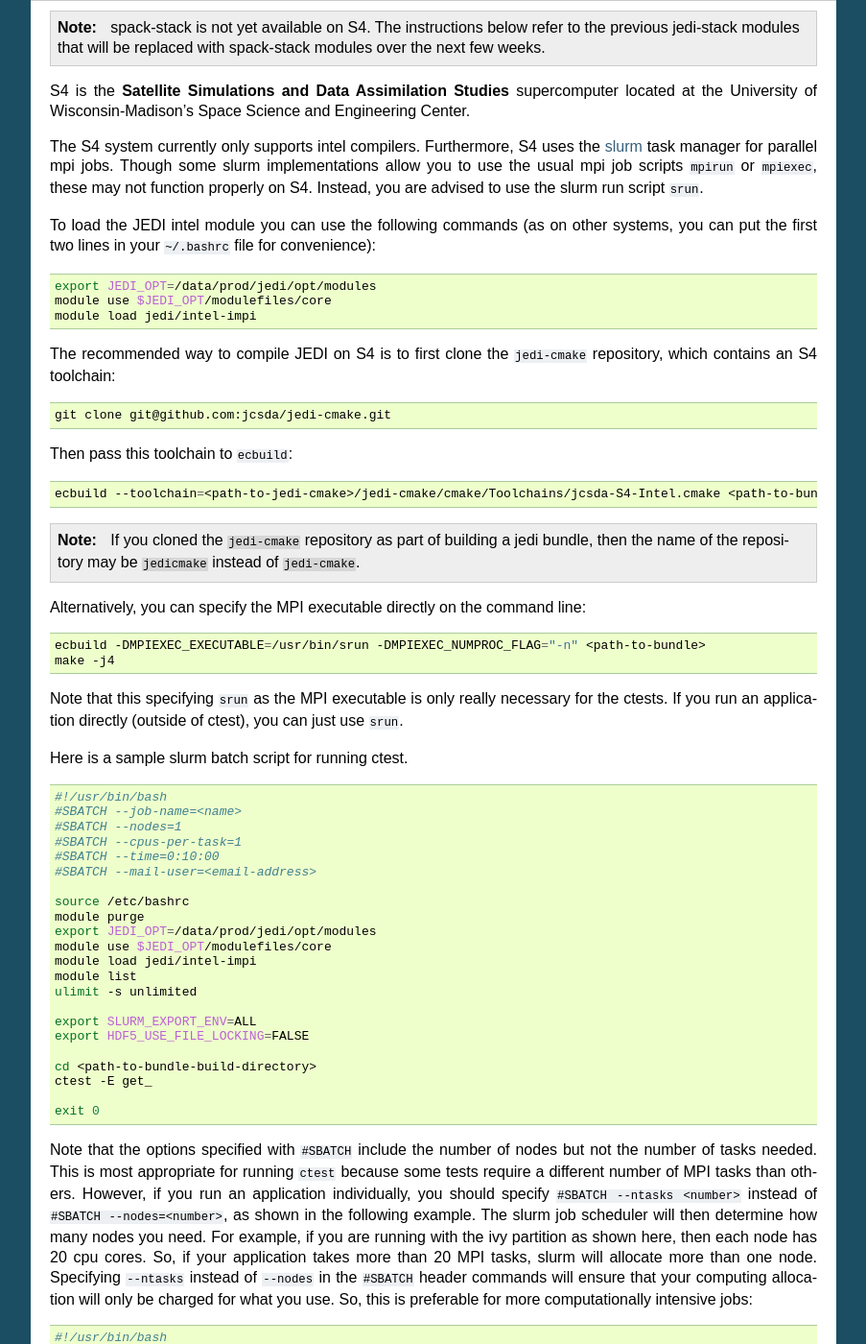
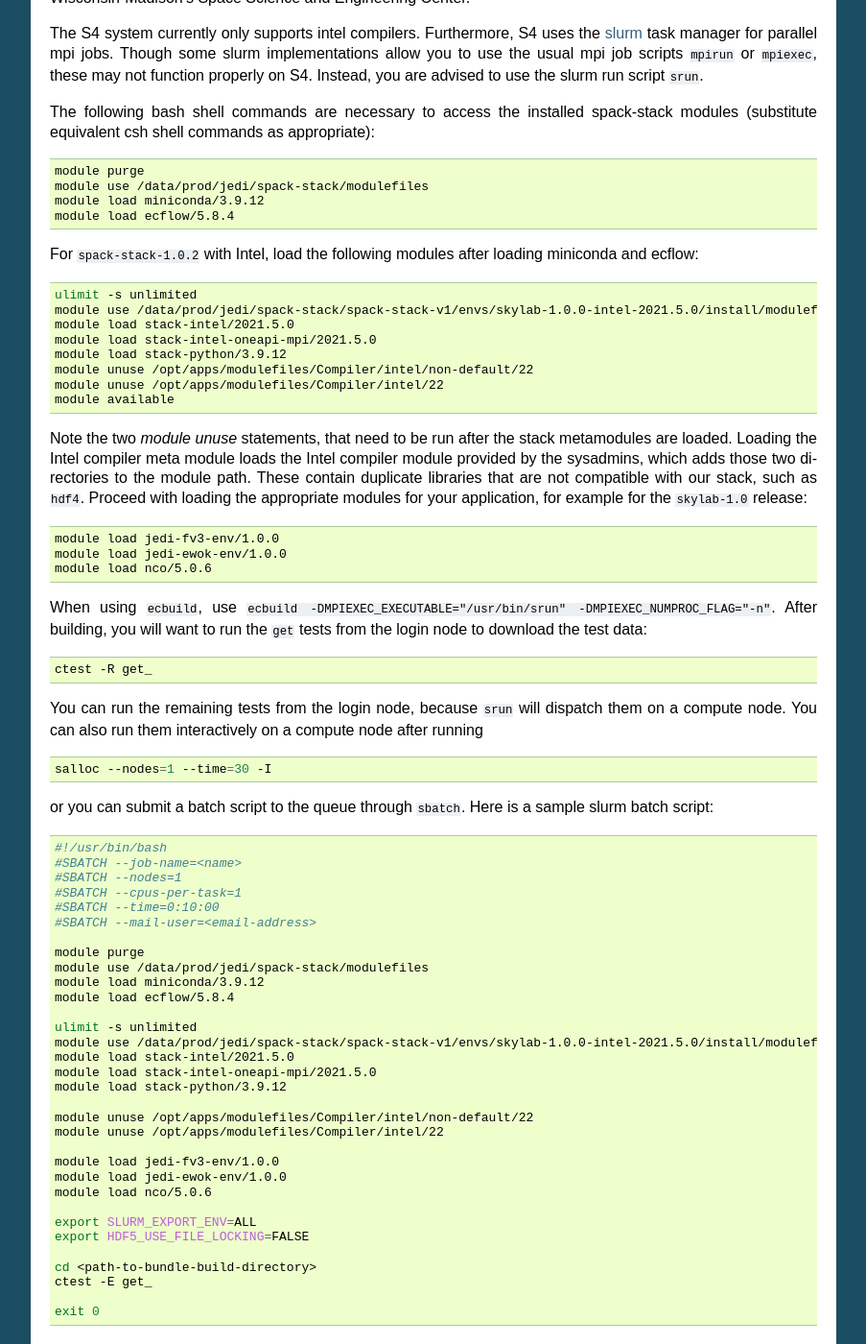
Before and after one commit to JCSDA/jedi-docs, a Sphinx documentation site: the page built from docs/using/jedi_environment/modules.rst, in a window 1280 px wide and 1400 px high, scrolled down 8624 px. Shown: the whole window at 96% size, without its empty margins (198-1101 px from the left). Built offline with Sphinx 7.4.7, drawn with Linux system fonts in a browser that asks for light colours; some of the changed text lies outside the part shown.

Commit message:
spack-stack updates for Cheyenne and S4 (#488)
* Update docs/using/jedi_environment/modules.rst with changes for Cheyenne and S4

```diff
--- a/docs/using/jedi_environment/modules.rst
+++ b/docs/using/jedi_environment/modules.rst
@@ -140,7 +140,7 @@
 
    exit 0
 
-Note that the options specified with ``#SBATCH`` include the number of nodes but not the number of tasks needed.  This is most appropriate for running ``ctest`` because some tests require a different number of MPI tasks than others.  However, if you run an application individually, you should specify ``#SBATCH --ntasks <number>`` instead of ``#SBATCH --nodes=<number>``, as shown in the following example.  The slurm job scheduler will properly determine how many nodes your job requires. Specifying ``--ntasks`` instead of ``--nodes`` in the ``#SBATCH`` header commands will mandate that your computing allocation will only be charged for what you use.  This is preferable for more computationally intensive jobs:
+Note that the options specified with ``#SBATCH`` include the number of nodes but not the number of tasks needed.  This is most appropriate for running ``ctest`` because some tests require a different number of MPI tasks than others.  However, if you run an application individually, you should specify ``#SBATCH --ntasks <number>`` instead of ``#SBATCH --nodes=<number>``, as shown in the following example.  The slurm job scheduler will properly determine how many nodes your job requires. Specifying ``--ntasks`` instead of ``--nodes`` in the ``#SBATCH`` header commands will mandate that your computing allocation will only be charged for what you use.  This is preferable for more computationally intensive jobs.
 
 .. code-block:: bash
 
@@ -163,9 +163,13 @@
 
    # make sure the number of tasks it requires matches the SBATCH --ntasks specification above
    cd <path-to-bundle-build-directory>
+   # Note that --ntasks=4 below is not needed in this case - srun will use what's in the SBATCH line above
    srun --ntasks=4 --cpu_bind=core --distribution=block:block test_ufo_radiosonde_opr testinput/radiosonde.yaml
 
    exit 0
+
+.. note::
+   JEDI applications (like most NWP applications) require a decent amount of memory, in which case asking for just a fraction of a node may fail with out of memory errors. This can be avoided by asking for an entire node (or, for larger jobs, more nodes) and running with fewer MPI tasks than each node provides by using ``#SBATCH --nodes=1`` and ``srun --ntasks=4``, for example.
 
 Submit and monitor your jobs with these commands
 
@@ -317,60 +321,55 @@
 Cheyenne
 --------
 
-.. note:: spack-stack is not yet available on Cheyenne. The instructions below refer to the previous jedi-stack modules that will be replaced with spack-stack modules over the next few weeks.
+`Cheyenne <https://www2.cisl.ucar.edu/resources/computational-systems/cheyenne/cheyenne>`_ is a 5.34-petaflops, high-performance computer built for NCAR by SGI.
 
-`Cheyenne <https://www2.cisl.ucar.edu/resources/computational-systems/cheyenne/cheyenne>`_ is a 5.34-petaflops, high-performance computer built for NCAR by SGI. On Cheyenne, users can access the installed jedi modules by first entering
+The following bash shell commands are necessary to access the installed spack-stack modules (substitute equivalent csh shell commands as appropriate):
 
 .. code-block:: bash
 
    module purge
-   export JEDI_OPT=/glade/work/jedipara/cheyenne/opt/modules
-   module use $JEDI_OPT/modulefiles/core
+   module unuse /glade/u/apps/ch/modulefiles/default/compilers
+   export MODULEPATH_ROOT=/glade/work/jedipara/cheyenne/spack-stack/modulefiles
+   module use /glade/work/jedipara/cheyenne/spack-stack/modulefiles/compilers
+   module use /glade/work/jedipara/cheyenne/spack-stack/modulefiles/misc
+   module load ecflow/5.8.4
+   module load miniconda/3.9.12
 
-Current options for setting up the JEDI environment include (choose only one)
+For ``spack-stack-1.0.1`` with Intel, load the following modules after loading miniconda and ecflow:
 
 .. code-block:: bash
 
-   module load jedi/gnu-openmpi # GNU compiler suite and openmpi
-   module load jedi/intel-impi # Intel 19.0.5 compiler suite and Intel mpi
+   ulimit -s unlimited
+   module use /glade/work/jedipara/cheyenne/spack-stack/spack-stack-v1/envs/skylab-1.0.0-intel-19.1.1.217/install/modulefiles/Core
+   module load stack-intel/19.1.1.217
+   module load stack-intel-mpi/2019.7.217
+   module load stack-python/3.9.12
+   module available
 
-Because of space limitations on your home directory, it's a good idea to locate your build directory on the `glade <https://www2.cisl.ucar.edu/resources/storage-and-file-systems/glade-file-spaces>`_ filesystems:
+For ``spack-stack-1.0.1`` with GNU, load the following modules after loading miniconda and ecflow:
+
+.. code-block:: console
+
+   ulimit -s unlimited
+   module use /glade/work/jedipara/cheyenne/spack-stack/spack-stack-v1/envs/skylab-1.0.0-gnu-10.1.0/install/modulefiles/Core
+   module load stack-gcc/10.1.0
+   module load stack-openmpi/4.1.1
+   module load stack-python/3.9.12
+   module available
+
+For both Intel and GNU, proceed with loading the appropriate modules for your application, for example for the ``skylab-1.0`` release:
 
 .. code-block:: bash
 
-    cd /glade/work/<username>
-    mkdir jedi/build; cd jedi/build
+   module load jedi-fv3-env/1.0.0
+   module load jedi-ewok-env/1.0.0
+   module load nco/5.0.6
 
-If you choose the :code:`jedi/gnu-openmpi` module, you can proceed run :code:`ecbuild` as you would on most other systems:
-
-.. code-block:: bash
-
-   ecbuild <path-to-bundle>
-   make update
-   make -j4
+Because of space limitations on your home directory, it's a good idea to build your code on the `glade <https://www2.cisl.ucar.edu/resources/storage-and-file-systems/glade-file-spaces>`_ filesystems (`work` or `scratch`):
 
 .. warning::
 
    Please do not use too many threads to speed up the compilation, Cheyenne system administrator might terminate your login node.
-
-However, if you choose to compile with the :code:`jedi/intel-impi` module you must use a toolchain.  This is required in order enable C++14 and to link to the proper supporting libraries.
-
-First clone the :code:`jedi-cmake` repository:
-
-.. code-block:: bash
-
-   git clone git@github.com:jcsda/jedi-cmake.git
-
-Then pass this toolchain to :code:`ecbuild`:
-
-.. code-block:: bash
-
-   ecbuild --toolchain=<path-to-jedi-cmake>/jedi-cmake/cmake/Toolchains/jcsda-Cheyenne-Intel.cmake <path-to-bundle>
-
-.. note::
-
-   If you cloned the ``jedi-cmake`` repository as part of building a jedi bundle, then the name of the repository may be ``jedicmake`` instead of ``jedi-cmake``.
-   In all subsequent ``ecbuild`` commands you must continue to pass the toolchain file.
 
 The system configuration on Cheyenne will not allow you to run mpi jobs from the login node.  If you try to run :code:`ctest` from here, the mpi tests will fail.  To run the jedi unit tests you will have to either submit a batch job or request an interactive session with :code:`qsub -I`.  The following is a sample batch script to run the unit tests for ``ufo-bundle``.  Note that some ctests require up to 6 MPI tasks so requesting 6 cores should be sufficient.
 
@@ -380,22 +379,17 @@
     #PBS -N ctest-ufo-gnu
     #PBS -A <account-number>
     #PBS -l walltime=00:20:00
-    #PBS -l select=1:ncpus=6:mpiprocs=6
+    #PBS -l select=1:ncpus=24:mpiprocs=24
     #PBS -q regular
     #PBS -j oe
     #PBS -k eod
     #PBS -m abe
     #PBS -M <your-email>
 
-    source source /etc/profile.d/modules.sh
-    module purge
-    export JEDI_OPT=/glade/work/jedipara/cheyenne/opt/modules
-    module use $JEDI_OPT/modulefiles/core
-    module load jedi/gnu-openmpi
-    module list
+    # Insert the appropriate module purge and load commands here
 
     # cd to your build directory.  Make sure that these binaries were built
-    # with the same module that is loaded above, in this case jedi/intel-impi
+    # with the same module that is loaded above
 
     cd <build-directory>
 
@@ -494,46 +488,53 @@
 S4
 --
 
-.. note:: spack-stack is not yet available on S4. The instructions below refer to the previous jedi-stack modules that will be replaced with spack-stack modules over the next few weeks.
-
 S4 is the **Satellite Simulations and Data Assimilation Studies** supercomputer located at the University of Wisconsin-Madison's Space Science and Engineering Center.
 
 The S4 system currently only supports intel compilers.  Furthermore, S4 uses the `slurm <https://slurm.schedmd.com/>`_ task manager for parallel mpi jobs.  Though some slurm implementations allow you to use the usual mpi job scripts :code:`mpirun` or :code:`mpiexec`, these may not function properly on S4.  Instead, you are advised to use the slurm run script :code:`srun`.
 
-To load the JEDI intel module you can use the following commands (as on other systems, you can put the first two lines in your :code:`~/.bashrc` file for convenience):
+The following bash shell commands are necessary to access the installed spack-stack modules (substitute equivalent csh shell commands as appropriate):
 
 .. code-block:: bash
 
-   export JEDI_OPT=/data/prod/jedi/opt/modules
-   module use $JEDI_OPT/modulefiles/core
-   module load jedi/intel-impi
+   module purge
+   module use /data/prod/jedi/spack-stack/modulefiles
+   module load miniconda/3.9.12
+   module load ecflow/5.8.4
 
-The recommended way to compile JEDI on S4 is to first clone the :code:`jedi-cmake` repository, which contains an S4 toolchain:
+For ``spack-stack-1.0.2`` with Intel, load the following modules after loading miniconda and ecflow:
 
 .. code-block:: bash
 
-   git clone git@github.com:jcsda/jedi-cmake.git
+   ulimit -s unlimited
+   module use /data/prod/jedi/spack-stack/spack-stack-v1/envs/skylab-1.0.0-intel-2021.5.0/install/modulefiles/Core
+   module load stack-intel/2021.5.0
+   module load stack-intel-oneapi-mpi/2021.5.0
+   module load stack-python/3.9.12
+   module unuse /opt/apps/modulefiles/Compiler/intel/non-default/22
+   module unuse /opt/apps/modulefiles/Compiler/intel/22
+   module available
 
-Then pass this toolchain to :code:`ecbuild`:
+Note the two `module unuse` statements, that need to be run after the stack metamodules are loaded. Loading the Intel compiler meta module loads the Intel compiler module provided by the sysadmins, which adds those two directories to the module path. These contain duplicate libraries that are not compatible with our stack, such as ``hdf4``. Proceed with loading the appropriate modules for your application, for example for the ``skylab-1.0`` release:
 
 .. code-block:: bash
 
-   ecbuild --toolchain=<path-to-jedi-cmake>/jedi-cmake/cmake/Toolchains/jcsda-S4-Intel.cmake <path-to-bundle>
+   module load jedi-fv3-env/1.0.0
+   module load jedi-ewok-env/1.0.0
+   module load nco/5.0.6
 
-.. note::
-
-   If you cloned the ``jedi-cmake`` repository as part of building a jedi bundle, then the name of the repository may be ``jedicmake`` instead of ``jedi-cmake``.
-
-Alternatively, you can specify the MPI executable directly on the command line:
+When using ``ecbuild``, use ``ecbuild -DMPIEXEC_EXECUTABLE="/usr/bin/srun" -DMPIEXEC_NUMPROC_FLAG="-n"``. After building, you will want to run the ``get`` tests from the login node to download the test data:
 
 .. code-block:: bash
 
-   ecbuild -DMPIEXEC_EXECUTABLE=/usr/bin/srun -DMPIEXEC_NUMPROC_FLAG="-n" <path-to-bundle>
-   make -j4
+    ctest -R get_
 
-Note that this specifying :code:`srun` as the MPI executable is only really necessary for the ctests.  If you run an application directly (outside of ctest), you can just use :code:`srun`.
+You can run the remaining tests from the login node, because ``srun`` will dispatch them on a compute node.  You can also run them interactively on a compute node after running
 
-Here is a sample slurm batch script for running ctest.
+.. code-block:: bash
+
+    salloc --nodes=1 --time=30 -I
+
+or you can submit a batch script to the queue through ``sbatch``. Here is a sample slurm batch script:
 
 .. code-block:: bash
 
@@ -544,13 +545,23 @@
    #SBATCH --time=0:10:00
    #SBATCH --mail-user=<email-address>
 
-   source /etc/bashrc
    module purge
-   export JEDI_OPT=/data/prod/jedi/opt/modules
-   module use $JEDI_OPT/modulefiles/core
-   module load jedi/intel-impi
-   module list
+   module use /data/prod/jedi/spack-stack/modulefiles
+   module load miniconda/3.9.12
+   module load ecflow/5.8.4
+
    ulimit -s unlimited
+   module use /data/prod/jedi/spack-stack/spack-stack-v1/envs/skylab-1.0.0-intel-2021.5.0/install/modulefiles/Core
+   module load stack-intel/2021.5.0
+   module load stack-intel-oneapi-mpi/2021.5.0
+   module load stack-python/3.9.12
+
+   module unuse /opt/apps/modulefiles/Compiler/intel/non-default/22
+   module unuse /opt/apps/modulefiles/Compiler/intel/22
+
+   module load jedi-fv3-env/1.0.0
+   module load jedi-ewok-env/1.0.0
+   module load nco/5.0.6
 
    export SLURM_EXPORT_ENV=ALL
    export HDF5_USE_FILE_LOCKING=FALSE
@@ -560,7 +571,9 @@
 
    exit 0
 
-Note that the options specified with ``#SBATCH`` include the number of nodes but not the number of tasks needed.  This is most appropriate for running ``ctest`` because some tests require a different number of MPI tasks than others.  However, if you run an application individually, you should specify ``#SBATCH --ntasks <number>`` instead of ``#SBATCH --nodes=<number>``, as shown in the following example.  The slurm job scheduler will then determine how many nodes you need.  For example, if you are running with the ivy partition as shown here, then each node has 20 cpu cores.  So, if your application takes more than 20 MPI tasks, slurm will allocate more than one node.  Specifying ``--ntasks`` instead of ``--nodes`` in the ``#SBATCH`` header commands will ensure that your computing allocation will only be charged for what you use.  So, this is preferable for more computationally intensive jobs:
+Note that the options specified with ``#SBATCH`` include the number of nodes but not the number of tasks needed.  This is most appropriate for running ``ctest`` because some tests require a different number of MPI tasks than others.
+
+Note that the options specified with ``#SBATCH`` include the number of nodes but not the number of tasks needed.  This is most appropriate for running ``ctest`` because some tests require a different number of MPI tasks than others.  However, if you run an application individually, you should specify ``#SBATCH --ntasks <number>`` instead of ``#SBATCH --nodes=<number>``, as shown in the following example.  The slurm job scheduler will properly determine how many nodes your job requires. Specifying ``--ntasks`` instead of ``--nodes`` in the ``#SBATCH`` header commands will mandate that your computing allocation will only be charged for what you use.  This is preferable for more computationally intensive jobs.
 
 .. code-block:: bash
 
@@ -572,23 +585,26 @@
    #SBATCH --mail-user=<email-address>
 
    source /etc/bashrc
-   module purge
-   export JEDI_OPT=/data/prod/jedi/opt/modules
-   module use $JEDI_OPT/modulefiles/core
-   module load jedi/intel-impi
-   module list
+
+   # Insert the module purge and load statements in here
+
    ulimit -s unlimited
+   ulimit -v unlimited
 
    export SLURM_EXPORT_ENV=ALL
    export HDF5_USE_FILE_LOCKING=FALSE
 
    # make sure the number of tasks it requires matches the SBATCH --ntasks specification above
-   cd <path-to-bundle-build-directory>/test/ufo
+   cd <path-to-bundle-build-directory>
+   # Note that --ntasks=4 below is not needed in this case - srun will use what's in the SBATCH line above
    srun --ntasks=4 --cpu_bind=core --distribution=block:block test_ufo_radiosonde_opr testinput/radiosonde.yaml
 
    exit 0
 
-Then you can submit and monitor your jobs with these commands
+.. note::
+   JEDI applications (like most NWP applications) require a decent amount of memory, in which case asking for just a fraction of a node may fail with out of memory errors. This can be avoided by asking for an entire node (or, for larger jobs, more nodes) and running with fewer MPI tasks than each node provides by using ``#SBATCH --nodes=1`` and ``srun --ntasks=4``, for example.
+
+After submitting the batch script with :code:`sbatch name_of_script`, you can monitor your jobs with these commands:
 
 .. code-block:: bash
 
```
Also changed, not shown: other parts of docs/using/jedi_environment/modules.rst (+1 -1 lines).
